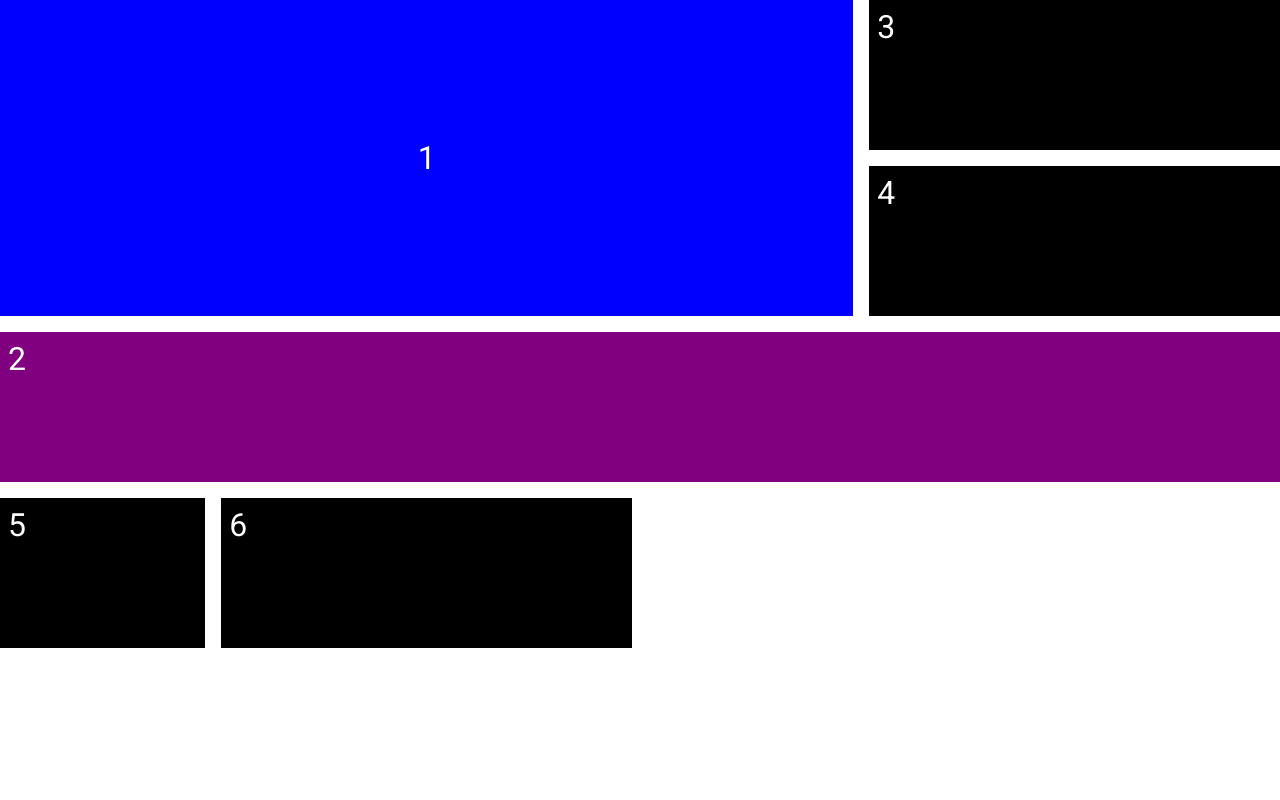
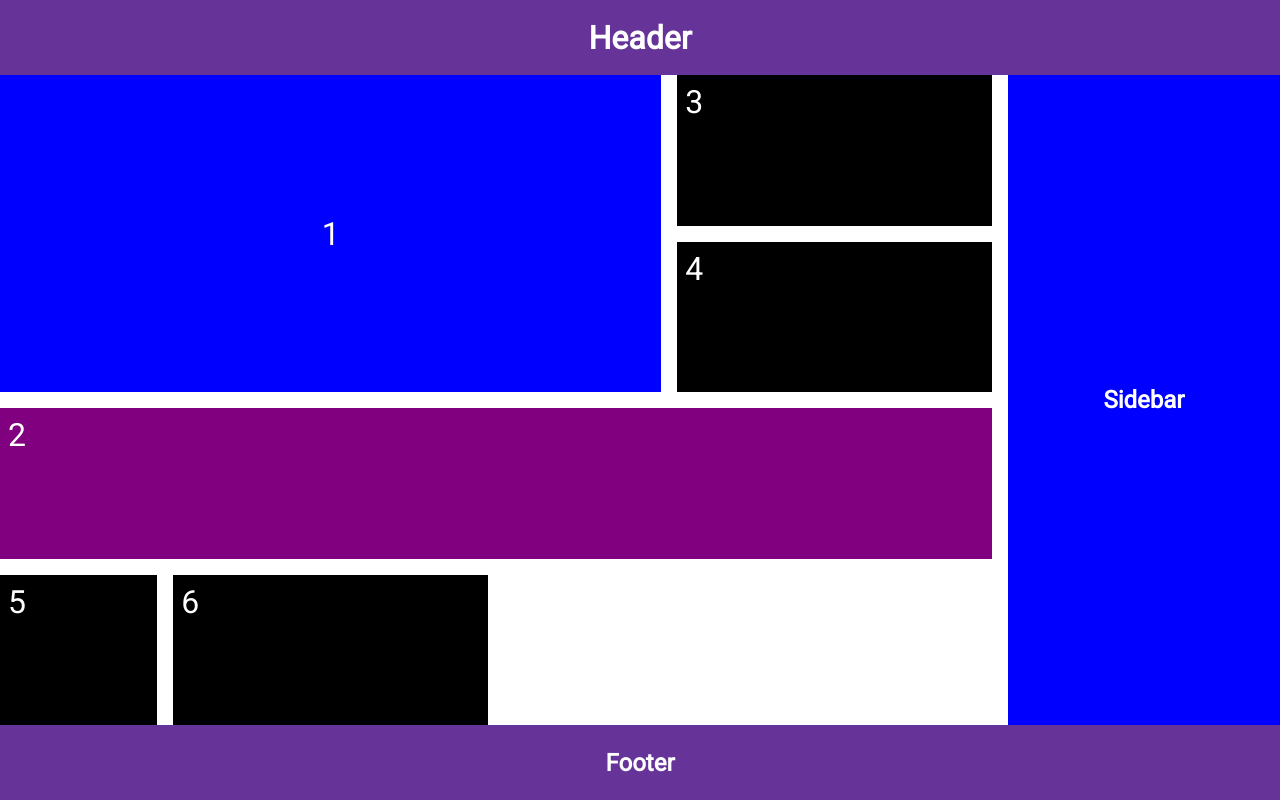
Before and after one commit to edulange/css-with-dave, a plain HTML site: page 15_lesson/index.html in a window 1280 px wide. Drawn offline with Linux system fonts and the light colour scheme.

Commit message:
okkkkk okkkk

```diff
--- a/15_lesson/css/style.css
+++ b/15_lesson/css/style.css
@@ -1,4 +1,4 @@
-@import url("https://fonts.googleapis.com/css2?family=Roboto&display=swap");
+@import url('https://fonts.googleapis.com/css2?family=Roboto&display=swap');
 
 * {
 	margin: 0;
@@ -7,11 +7,41 @@
 }
 
 body {
-  font-family: "Roboto", sans-serif;
+	font-family: 'Roboto', sans-serif;
 	min-height: 100vh;
+
+	display: grid;
+	grid-template-columns: repeat(9, 1fr);
+	grid-auto-rows: 75px auto 75px;
+	grid-template-areas:
+  'hd hd hd hd hd hd hd hd hd'
+  'mn mn mn mn mn mn mn sb sb'
+  'ft ft ft ft ft ft ft ft ft';
+  column-gap: 1rem;
+}
+
+.el {
+  background-color: rebeccapurple;
+  color: #fff;
+  display: grid;
+  place-content: center;
+}
+
+.header {
+  grid-area: hd;
+}
+
+.sidebar {
+  grid-area: sb;
+  background-color: #00f;
+}
+
+.footer {
+  grid-area: ft;
 }
 
 .container {
+  grid-area: mn;
 	min-height: 400px;
 	display: grid;
 	grid-template-columns: repeat(2, 1fr 2fr);
@@ -48,5 +78,3 @@ body {
 	grid-column: 1 / 5;
 	grid-row: 3 / 4;
 }
-
-https://youtu.be/n4R2E7O-Ngo?si=SbRgfXKJchD7Co1x&t=16609
--- a/15_lesson/index.html
+++ b/15_lesson/index.html
@@ -10,6 +10,7 @@
 </head>
 
 <body>
+    <header class="header el"><h1>Header</h1></header>
     <main class="container">
         <div class="box">1</div>
         <div class="box">2</div>
@@ -18,6 +19,9 @@
         <div class="box">5</div>
         <div class="box">6</div>
     </main>
+
+    <aside class="sidebar el"><h2>Sidebar</h2></aside>
+    <footer class="footer el"><h2>Footer</h2></footer>
 </body>
 
 </html>
```
Lines whose indentation alone changed are shown as unchanged.
